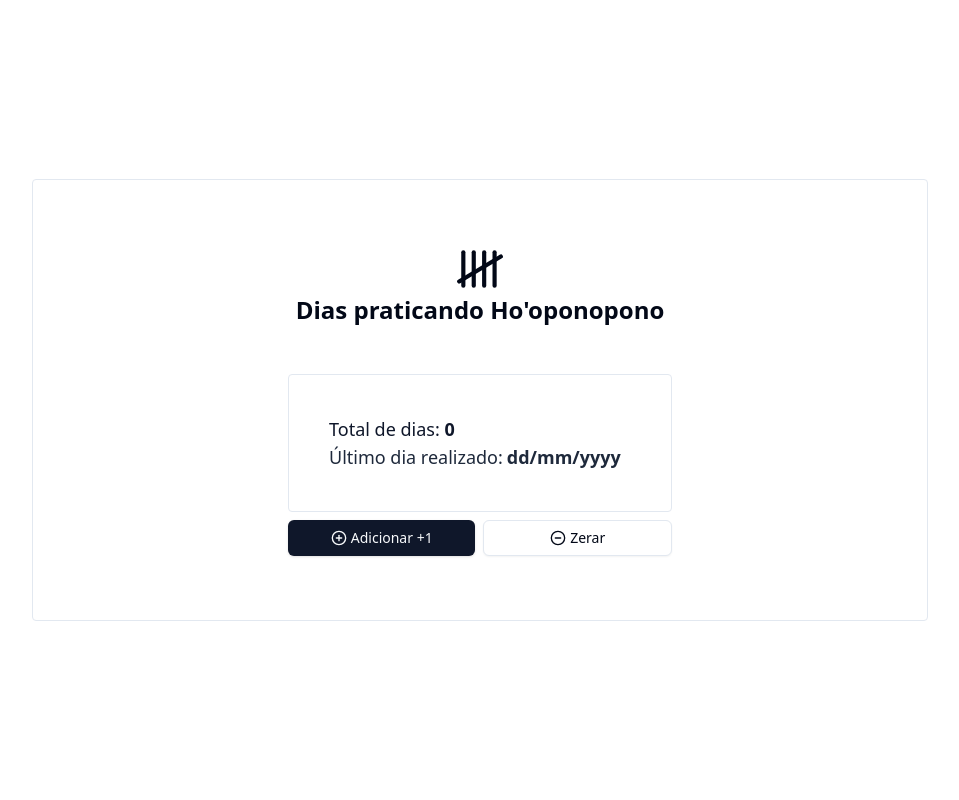
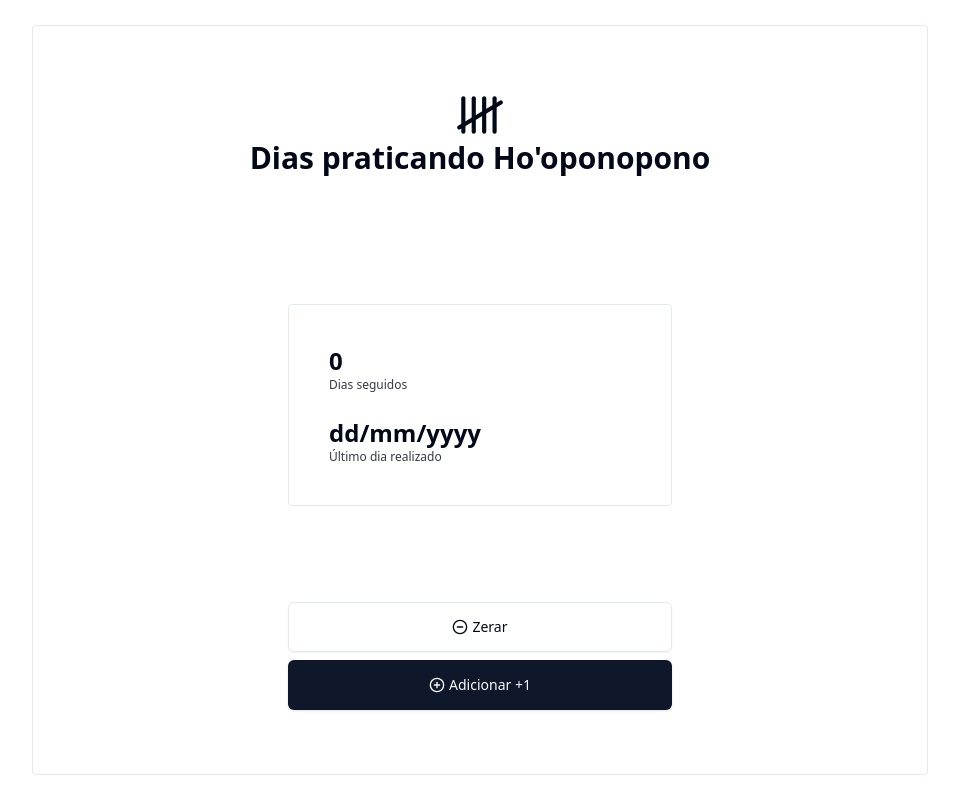
Before and after one commit to IgorAlvesR/day-counter, a React (Vite) app: page / in a window 1280 px wide. Shown: the whole page, without its empty margins (160-1119 px from the left). Built offline with nearby package versions, Linux system fonts and the light colour scheme; the HTML template or start-up script is replaced by a standard one.

Commit message:
feat: melhora UI.

```diff
--- a/src/App.tsx
+++ b/src/App.tsx
@@ -33,38 +33,41 @@ function App() {
   }
 
   return (
-    <main className="md:flex-col flex justify-center items-center h-screen mx-2">
+    <main className="md:flex-col flex justify-center md:items-center h-screen mx-2">
       <ConfettiEffect active={confettiActive} />
       <Toaster />
-      <div className="w-full border px-2 md:px-auto py-16 rounded border-slate-200 space-y-12 mx-2 md:mx-auto max-w-4xl flex flex-col items-center">
+      <div className="w-full sm:border px-2 md:px-auto py-16 rounded sm:border-slate-200 space-y-32 mx-2 md:mx-auto max-w-4xl flex flex-col items-center">
         <section className="flex flex-col items-center">
           <Tally5 size="50" />
-          <h1 className="text-1xl md:text-2xl text-center md:text-start font-bold">
+          <h1 className="text-2xl md:text-3xl text-center md:text-start font-bold">
             Dias praticando Ho&apos;oponopono
           </h1>
         </section>
 
-        <section className="space-y-2">
+        <section className="space-y-24">
           <CardAccountantInfo
             total={dayCountInfo.total}
             lastDayHeld={dayCountInfo.lastDayHeld}
           />
-          <div className="flex gap-2 w-full">
-            <Button className="w-full" onClick={handleAddDay}>
-              <PlusCircle className="mr-1 h-4 w-4" />
-              Adicionar +1
-            </Button>
-
+          <div className="flex gap-2 w-full flex-col">
             <AlertConfirm
               title="Deseja realmente zerar as informações ?"
               description="Esta ação é irreversível, seus dados serão perdidos."
               onConfirm={resetInfoDay}
             >
-              <Button variant="outline" className="w-full">
+              <Button variant="outline" className="w-full px-4 py-6">
                 <MinusCircle className="mr-1 h-4 w-4" />
                 Zerar
               </Button>
             </AlertConfirm>
+
+            <Button
+              className="w-full px-4 py-6 min-h-[50px]"
+              onClick={handleAddDay}
+            >
+              <PlusCircle className="mr-1 h-4 w-4" />
+              Adicionar +1
+            </Button>
           </div>
         </section>
       </div>
--- a/src/components/CardAccountantInfo.tsx
+++ b/src/components/CardAccountantInfo.tsx
@@ -6,11 +6,36 @@ type CardAccountantInfoProps = {
 function CardAccountantInfo({ lastDayHeld, total }: CardAccountantInfoProps) {
   return (
     <>
-      <div className="min-w-72 md:min-w-96 flex flex-col rounded border border-slate-200 p-10">
-        <p className="text-sm md:text-lg font-medium text-slate-900">
+      <section className="min-w-72 gap-6 md:min-w-96 flex flex-col rounded border border-slate-200 p-10">
+        <div className="flex flex-col">
+          <span className="text-2xl font-semibold">{total}</span>
+          <span className="text-xs font-medium opacity-80">Dias seguidos</span>
+        </div>
+
+        <div className="flex flex-col">
+          <span className="text-2xl font-semibold">
+            {lastDayHeld
+              ? new Date(lastDayHeld).toLocaleDateString()
+              : 'dd/mm/yyyy'}
+          </span>
+          <span className="text-xs font-medium opacity-80">
+            Último dia realizado
+          </span>
+        </div>
+      </section>
+    </>
+  )
+}
+
+export default CardAccountantInfo
+
+/*
+
+<div className="min-w-72 md:min-w-96 flex flex-col rounded border border-slate-200 p-10">
+        <p className="text-md md:text-lg font-medium text-slate-900">
           Total de dias: <span className="text-lg font-semibold">{total}</span>
         </p>
-        <p className="text-sm md:text-lg font-medium text-slate-800">
+        <p className="text-md md:text-lg font-medium text-slate-800">
           Último dia realizado:
           <span className="text-md font-semibold ml-1">
             {lastDayHeld
@@ -19,8 +44,4 @@ function CardAccountantInfo({ lastDayHeld, total }: CardAccountantInfoProps) {
           </span>
         </p>
       </div>
-    </>
-  )
-}
-
-export default CardAccountantInfo
+*/
```
